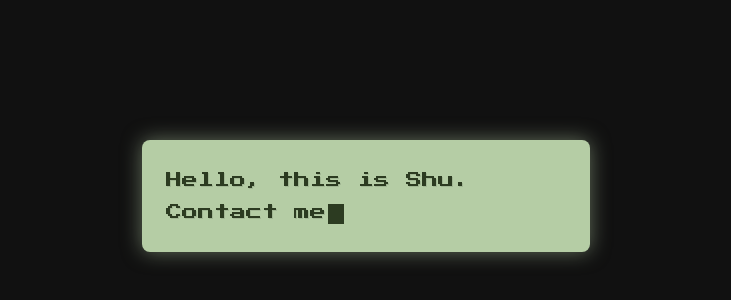
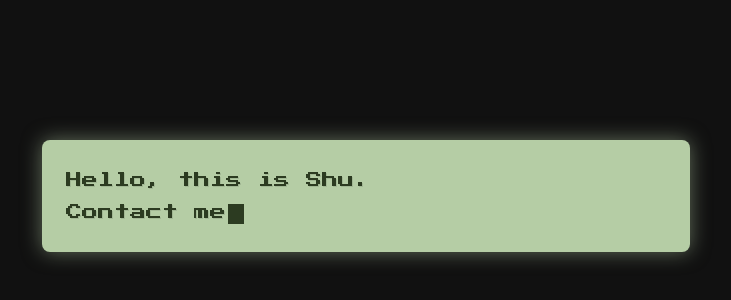
Before and after one commit to shuchen-art/shuchen-art.github.io, a plain HTML site: page index.html in a window 1280 px wide. Shown: the part 204-504 px from the top of the page, without its empty margins (274-1005 px from the left). Drawn offline with Linux system fonts and the light colour scheme.

Commit message:
Update index.html

```diff
--- a/index.html
+++ b/index.html
@@ -39,7 +39,7 @@
             padding: 24px;
             /* border: 4px solid #444; */
             border-radius: 8px;
-            width: 400px; /* Adjust as needed */
+            width: 600px; /* Adjust as needed */
 
             /* Adds a subtle 'off-pixel' effect */
             text-shadow: 1px 1px 0px rgba(0,0,0,0.1);
```
